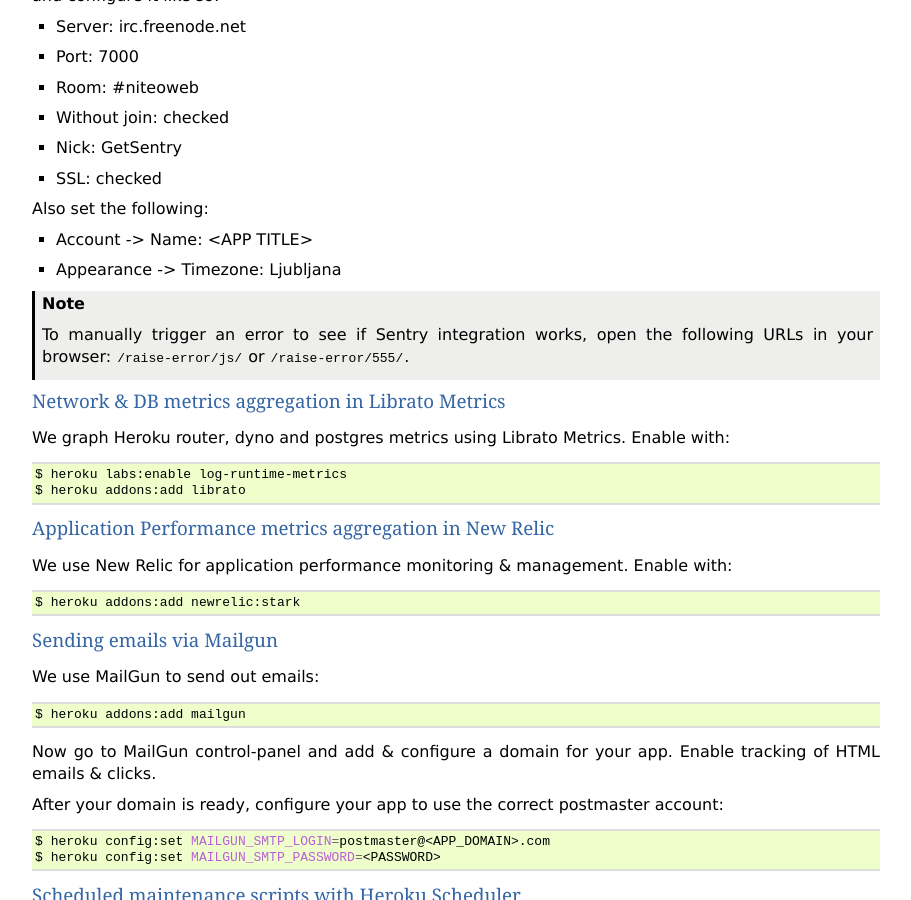
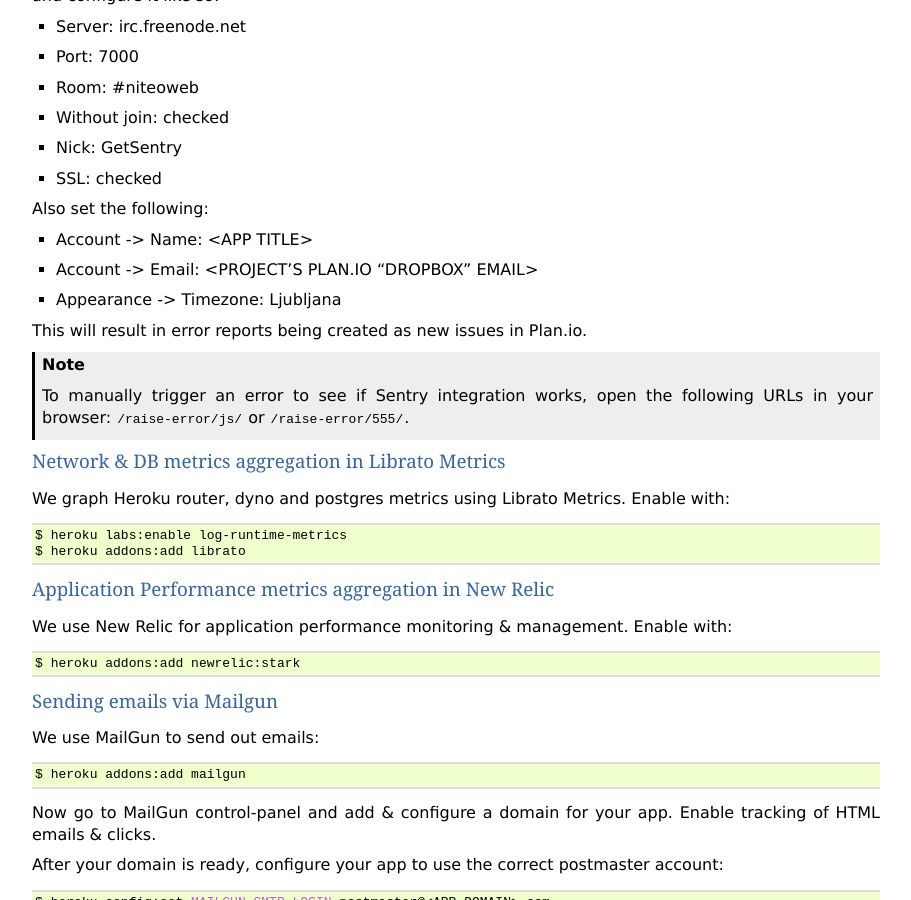
Before and after one commit to persho/pyramid_bimt, a Sphinx documentation site: the page built from docs/deploy.rst, in a window 1280 px wide and 900 px high, scrolled down 3232 px. Shown: the whole window, without its empty margins (48-959 px from the left). Built offline with Sphinx 7.4.7, drawn with Linux system fonts in a browser that asks for light colours.

Commit message:
show how to integrate Sentry and Plan.io

```diff
--- a/docs/deploy.rst
+++ b/docs/deploy.rst
@@ -237,7 +237,10 @@
 Also set the following:
 
 - Account -> Name: <APP TITLE>
+- Account -> Email: <PROJECT'S PLAN.IO "DROPBOX" EMAIL>
 - Appearance -> Timezone: Ljubljana
+
+This will result in error reports being created as new issues in Plan.io.
 
 .. note::
 
```
